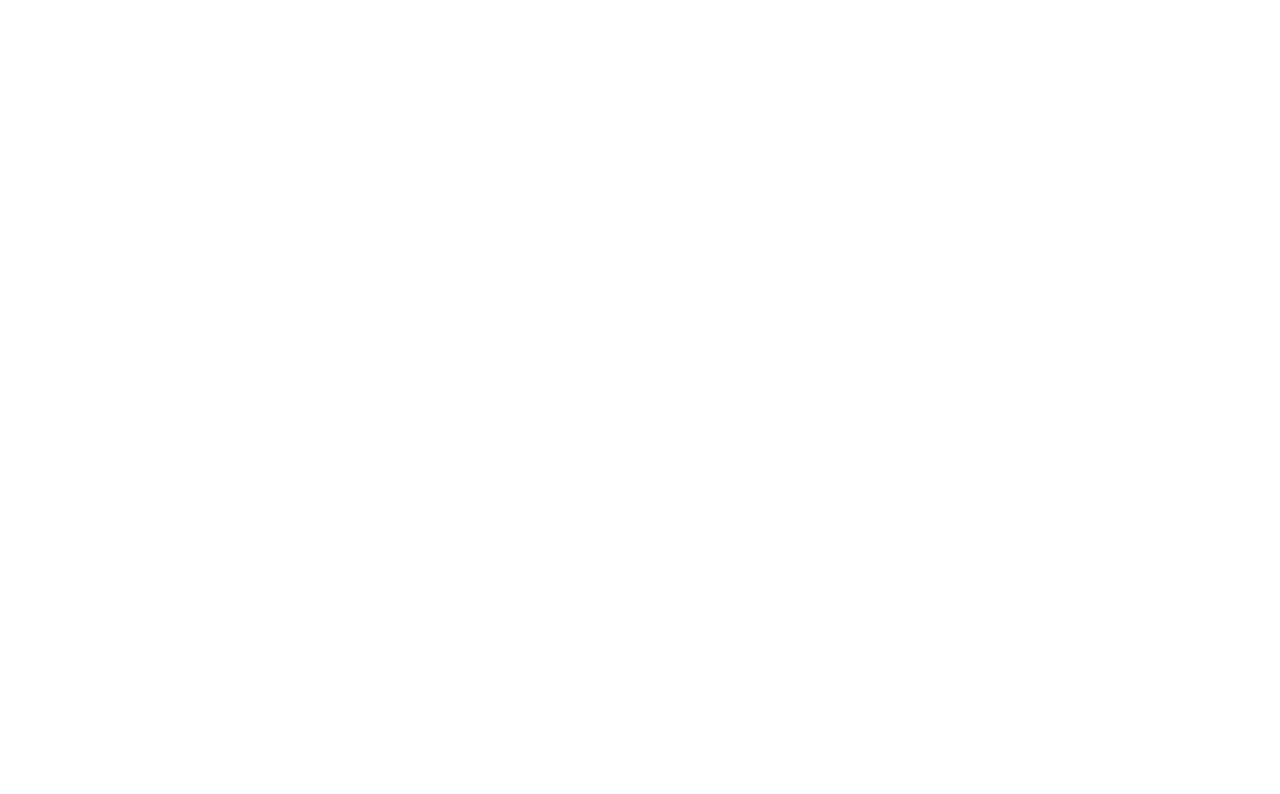
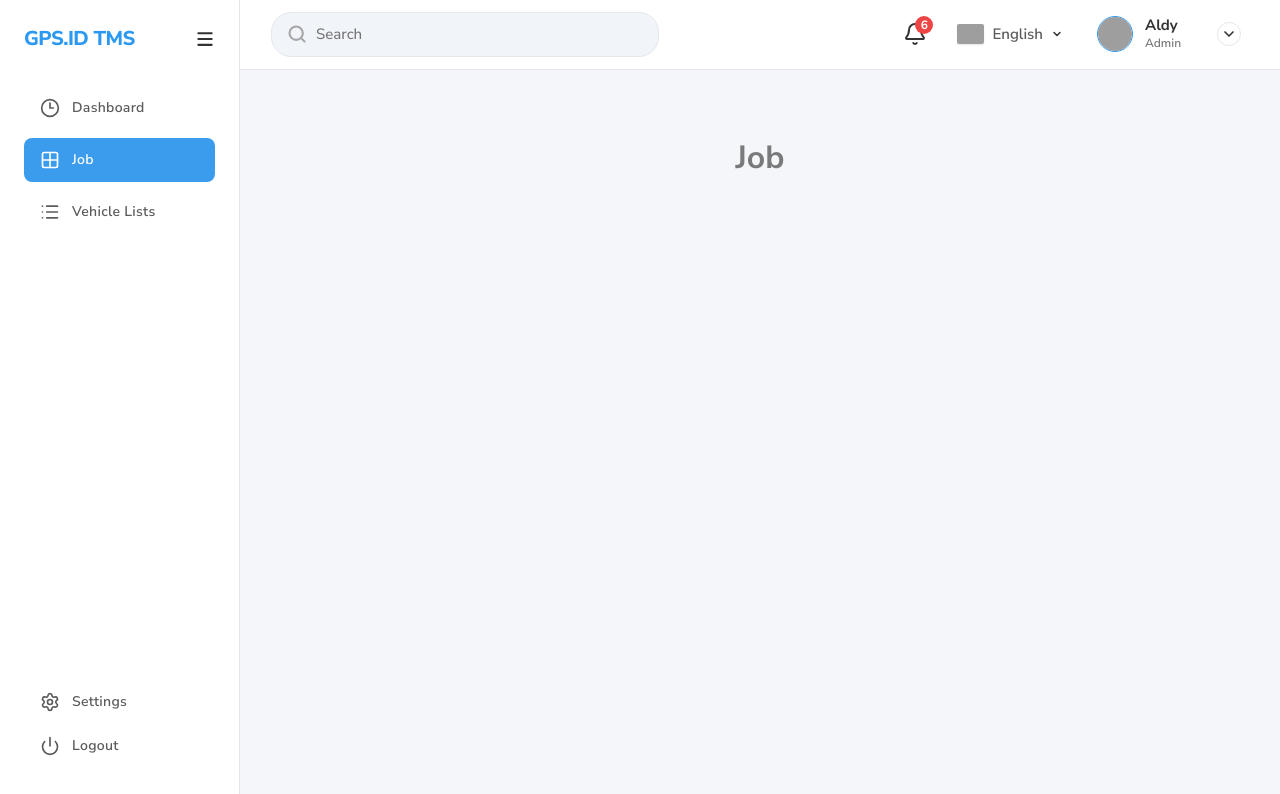
Before and after one commit to AndiMahardika/testing-superspring, a React (Vite) app: page /job in a window 1280 px wide. Before the commit this address had no page. Shown: the top 794 px of the page. Built offline with nearby package versions, Linux system fonts and the light colour scheme; grey boxes are pictures that could not be loaded.

Commit message:
feat: implement dashboard layout with sidebar navigation and routes for job and vehicle-list pages

```diff
--- a/src/app/router.tsx
+++ b/src/app/router.tsx
@@ -1,6 +1,8 @@
 import { BrowserRouter, Routes, Route } from "react-router-dom"
 import { Login } from "../features/authentication/components/login"
 import { Dashboard } from "../features/dashboard/components"
+import { Job } from "../features/job"
+import { VehicleList } from "../features/vehicle-list"
 
 export const AppRouter = () => {
     return (
@@ -8,6 +10,8 @@
             <Routes>
                 <Route path="/" element={<Login />} />
                 <Route path="/dashboard" element={<Dashboard />} />
+                <Route path="/job" element={<Job />} />
+                <Route path="/vehicle-lists" element={<VehicleList />} />
             </Routes>
         </BrowserRouter>
     )
--- /dev/null
+++ b/src/features/dashboard/components/Layout.tsx
@@ -0,0 +1,21 @@
+import { Sidebar } from './Sidebar';
+import { Header } from './Header';
+import './dashboard.css';
+
+export const DashboardLayout = ({children}: {children: React.ReactNode}) => {
+  return (
+    <div className="dashboard-container">
+      <Sidebar />
+
+      <div className="dashboard-main">
+        <Header />
+
+        <main className="dashboard-content">
+          <div style={{ padding: '32px 30px', textAlign: 'center', color: '#797a7b' }}>
+            {children}
+          </div>
+        </main>
+      </div>
+    </div>
+  );
+};
--- a/src/features/dashboard/components/Sidebar.tsx
+++ b/src/features/dashboard/components/Sidebar.tsx
@@ -3,6 +3,17 @@
 import { Button } from '../../../components/ui/Button';
 
 export const Sidebar = () => {
+  const navLinks = [
+    { label: "Dashboard", href: "/dashboard", icon: <Clock3 size={20} strokeWidth={2} /> },
+    { label: "Job", href: "/job", icon: <Grid2x2  size={20} strokeWidth={2} /> },
+    { label: "Vehicle Lists", href: "/vehicle-lists", icon: <List size={20} strokeWidth={2} /> },
+  ];
+
+  const authLinks = [
+    { label: "Settings", href: "/settings", icon: <Settings size={20} strokeWidth={2} /> },
+    { label: "Logout", href: "/logout", icon: <Power size={20} strokeWidth={2} /> },
+  ];
+
   return (
     <aside className="dashboard-sidebar">
       <div className="sidebar-top">
@@ -16,36 +27,30 @@
         </div>
 
         <nav className="sidebar-menu">
-          <NavLink
-            to="/dashboard"
-            className={({ isActive }) => `sidebar-item ${isActive ? 'active' : ''}`}
-          >
-            <Clock3 size={20} strokeWidth={2} />
-            Dashboard
-          </NavLink>
-
-          <a href="#" className="sidebar-item">
-            <Grid2x2  size={20} strokeWidth={2} />
-            Job
-          </a>
-
-          <a href="#" className="sidebar-item active">
-            <List size={20} strokeWidth={2} />
-            Vehicle Lists
-          </a>
+          {navLinks.map((link, index) => (
+            <NavLink
+              key={index}
+              to={link.href}
+              className={({ isActive }) => `sidebar-item ${isActive ? 'active' : ''}`}
+            >
+              {link.icon}
+              {link.label}
+            </NavLink>
+          ))}
         </nav>
       </div>
 
       <div className="sidebar-bottom">
-        <a href="#" className="sidebar-item">
-          <Settings size={20} strokeWidth={2} />
-          Settings
-        </a>
-
-        <Button className="sidebar-item" variant="ghost">
-          <Power size={20} strokeWidth={2} />
-          Logout
-        </Button>
+        {authLinks.map((link, index) => (
+          <a
+            key={index}
+            href={link.href}
+            className="sidebar-item"
+          >
+            {link.icon}
+            {link.label}
+          </a>
+        ))}
       </div>
     </aside>
   );
--- a/src/features/dashboard/components/index.tsx
+++ b/src/features/dashboard/components/index.tsx
@@ -1,21 +1,9 @@
-import { Sidebar } from './Sidebar';
-import { Header } from './Header';
-import './dashboard.css';
+import { DashboardLayout } from "./Layout";
 
 export const Dashboard = () => {
   return (
-    <div className="dashboard-container">
-      <Sidebar />
-
-      <div className="dashboard-main">
-        <Header />
-
-        <main className="dashboard-content">
-          <div style={{ padding: '32px 30px', textAlign: 'center', color: '#797a7b' }}>
-            Halaman konten utama
-          </div>
-        </main>
-      </div>
-    </div>
+    <DashboardLayout>
+      <h1>Dashboard</h1>
+    </DashboardLayout>
   );
 };
--- /dev/null
+++ b/src/features/job/index.tsx
@@ -0,0 +1,9 @@
+import { DashboardLayout } from '../dashboard/components/Layout';
+
+export const Job = () => {
+  return (
+    <DashboardLayout>
+      <h1>Job</h1>
+    </DashboardLayout>
+  );
+};
--- /dev/null
+++ b/src/features/vehicle-list/index.tsx
@@ -0,0 +1,9 @@
+import { DashboardLayout } from '../dashboard/components/Layout';
+
+export const VehicleList = () => {
+  return (
+    <DashboardLayout>
+      <h1>Vehicle List</h1>
+    </DashboardLayout>
+  );
+};
```
